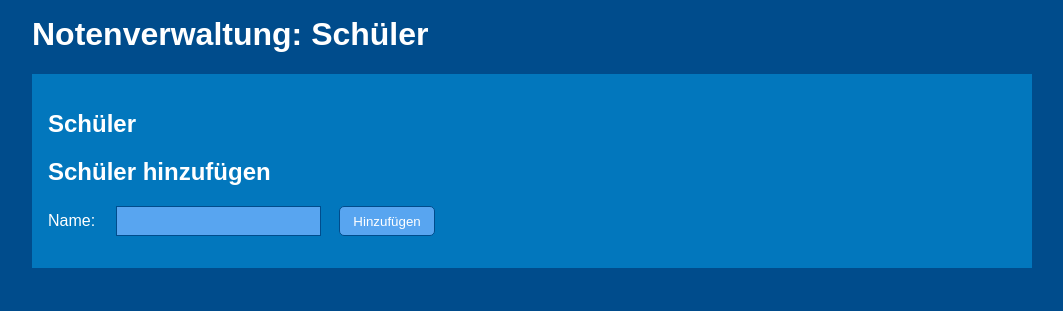
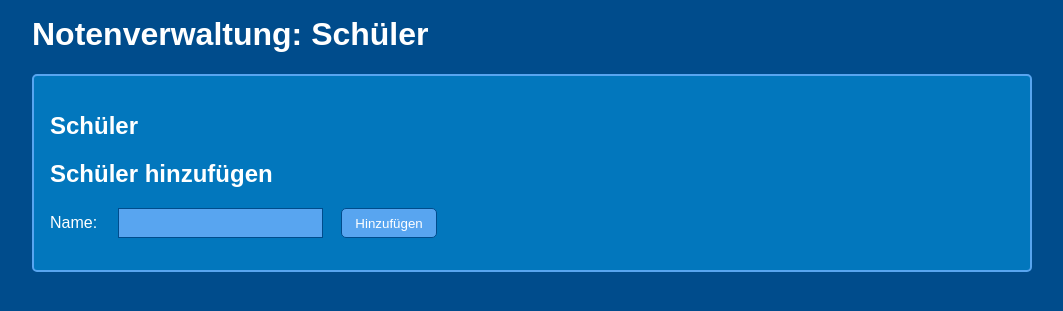
Before and after one commit to aylaseckanovic/schnuppern-webanwendung, a Flask app: page /pupils in a window 1280 px wide. Shown: the top 311 px of the page, without its empty margins (108-1171 px from the left). Run offline with Flask 2, Linux system fonts and the light colour scheme; data that the repository does not hold is empty.

Commit message:
improved style

```diff
--- a/static/style.css
+++ b/static/style.css
@@ -13,6 +13,8 @@ body {
 div.content {
     padding: 1em;
     background-color: #0277bd;
+    border: 2px solid #58a5f0;
+    border-radius: 5px;
 }
 
 input[type="submit"] {
```
